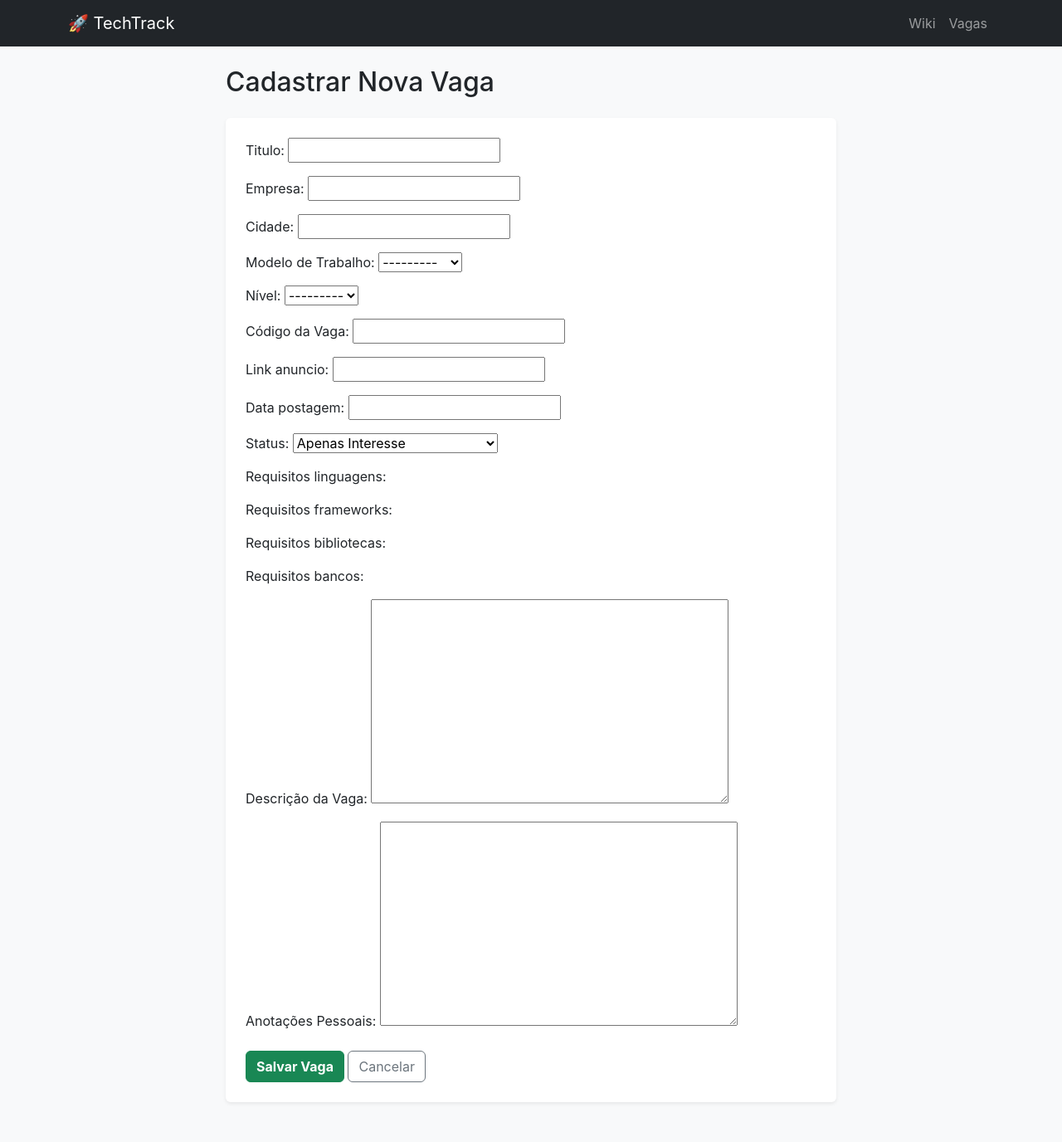
After one commit to mariaszpc/techtrack, a Django app: page /vagas/nova/ in a window 1280 px wide. The commit adds this page. Shown: the whole page at 83% size. Run offline with Django 5.2, Linux system fonts and the light colour scheme; data that the repository does not hold is empty.

Commit message:
Form para criação de Vagas

```diff
--- a/core/models.py
+++ b/core/models.py
@@ -144,8 +144,13 @@ class Vaga(models.Model):
     requisitos_bancos = models.ManyToManyField('BancoDeDados', blank=True)
 
     # Conteúdo
-    descricao_vaga = MDTextField(help_text="Cole aqui a descrição completa da vaga:")
-    anotacoes_pessoais = MDTextField(help_text="Anotações")
+    # Conteúdo
+    descricao_vaga = MDTextField(
+        verbose_name="Descrição da Vaga",
+    )
+    anotacoes_pessoais = MDTextField(
+        verbose_name="Anotações Pessoais",
+    )
 
     def __str__(self):
         return f"{self.titulo} - {self.empresa}"
--- /dev/null
+++ b/core/templates/core/vaga_form.html
@@ -0,0 +1,23 @@
+{% extends 'core/base.html' %}
+
+{% block content %}
+<div class="row mb-5">
+    <div class="col-md-8 offset-md-2">
+        <h2 class="mb-4">Cadastrar Nova Vaga</h2>
+
+        <div class="card shadow-sm p-4">
+            <form method="post">
+                {% csrf_token %}
+                {{ form.media }}
+
+                {{ form.as_p }}
+
+                <div class="mt-4">
+                    <button type="submit" class="btn btn-success fw-bold">Salvar Vaga</button>
+                    <a href="{% url 'vaga_list' %}" class="btn btn-outline-secondary">Cancelar</a>
+                </div>
+            </form>
+        </div>
+    </div>
+</div>
+{% endblock %}
--- a/core/views.py
+++ b/core/views.py
@@ -1,21 +1,12 @@
-from django.views.generic import ListView, DetailView
-from .models import Linguagem
-
-# Views da Wiki
-class LinguagemListView(ListView):
-    model = Linguagem
-    template_name = 'core/linguagem_list.html'
-    context_object_name = 'linguagens'
-
-class LinguagemDetailView(DetailView):
-    model = Linguagem
-    template_name = 'core/linguagem_detail.html'
-    context_object_name = 'linguagem'
-
+from django import forms
 from django.views.generic import ListView, DetailView, TemplateView
+from django.views.generic.edit import CreateView
+from django.urls import reverse_lazy
 from .models import Linguagem, Vaga, Aplicacao
 
-# Dashboard
+# ----------------------------
+# DASHBOARD
+# ----------------------------
 class DashboardView(TemplateView):
     template_name = 'core/dashboard.html'
 
@@ -28,8 +19,18 @@ class DashboardView(TemplateView):
         context['aplicacoes_ativas'] = Aplicacao.objects.exclude(etapa_atual='Proposta').count()
         return context
 
-from django.views.generic.edit import CreateView
-from django.urls import reverse_lazy
+# ----------------------------
+# WIKI DE TECNOLOGIAS
+# ----------------------------
+class LinguagemListView(ListView):
+    model = Linguagem
+    template_name = 'core/linguagem_list.html'
+    context_object_name = 'linguagens'
+
+class LinguagemDetailView(DetailView):
+    model = Linguagem
+    template_name = 'core/linguagem_detail.html'
+    context_object_name = 'linguagem'
 
 class LinguagemCreateView(CreateView):
     model = Linguagem
@@ -43,6 +44,25 @@ class LinguagemCreateView(CreateView):
     # Para onde ir depois de salvar? Volta para a lista!
     success_url = reverse_lazy('linguagem_list')
 
+# ----------------------------
+# VAGAS (Gestão de Carreira)
+# ----------------------------
+class VagaForm(forms.ModelForm):
+    class Meta:
+        model = Vaga
+        fields = [
+            'titulo', 'empresa', 'cidade', 'modelo_trabalho', 'nivel', 'codigo',
+            'link_anuncio', 'data_postagem', 'status', 'requisitos_linguagens',
+            'requisitos_frameworks', 'requisitos_bibliotecas', 'requisitos_bancos',
+            'descricao_vaga', 'anotacoes_pessoais'
+        ]
+        widgets = {
+            'requisitos_linguagens': forms.CheckboxSelectMultiple(),
+            'requisitos_frameworks': forms.CheckboxSelectMultiple(),
+            'requisitos_bibliotecas': forms.CheckboxSelectMultiple(),
+            'requisitos_bancos': forms.CheckboxSelectMultiple(),
+        }
+
 class VagaListView(ListView):
     model = Vaga
     template_name = 'core/vaga_list.html'
@@ -52,3 +72,9 @@ class VagaDetailView(DetailView):
     model = Vaga
     template_name = 'core/vaga_detail.html'
     context_object_name = 'vaga'
+
+class VagaCreateView(CreateView):
+    model = Vaga
+    template_name = 'core/vaga_form.html'
+    form_class = VagaForm
+    success_url = reverse_lazy('vaga_list')
--- a/techtrack/urls.py
+++ b/techtrack/urls.py
@@ -1,12 +1,15 @@
 from django.contrib import admin
 from django.urls import path
-from core.views import LinguagemListView, LinguagemDetailView, DashboardView, LinguagemCreateView, VagaListView, VagaDetailView
+from core.views import (
+    LinguagemListView, LinguagemDetailView, DashboardView,
+    LinguagemCreateView, VagaListView, VagaDetailView, VagaCreateView
+)
 
 urlpatterns = [
     # Rota do Painel Administrativo
     path("admin/", admin.site.urls),
 
-    # Rota inicial vazia apontando para o Dashboard:
+    # Rota inicial vazia levando para o Dashboard:
     path('', DashboardView.as_view(), name='dashboard'),
 
 # Rotas da Wiki
@@ -14,7 +17,9 @@ urlpatterns = [
     # A rota de criação deve vir ANTES da rota de detalhe
     path('wiki/nova/', LinguagemCreateView.as_view(), name='linguagem_create'),
     path('wiki/<int:pk>/', LinguagemDetailView.as_view(), name='linguagem_detail'),
-    # Rotas de Vagas
+
+# Rotas de Vagas
     path('vagas/', VagaListView.as_view(), name='vaga_list'),
+    path('vagas/nova/', VagaCreateView.as_view(), name='vaga_create'),
     path('vagas/<int:pk>/', VagaDetailView.as_view(), name='vaga_detail'),
 ]
```
Also changed, not shown: core/templates/core/vaga_detail.html (+17 -1 lines), core/templates/core/vaga_list.html (+14 -3 lines), core/migrations/0003_alter_vaga_anotacoes_pessoais_and_more.py (added).
